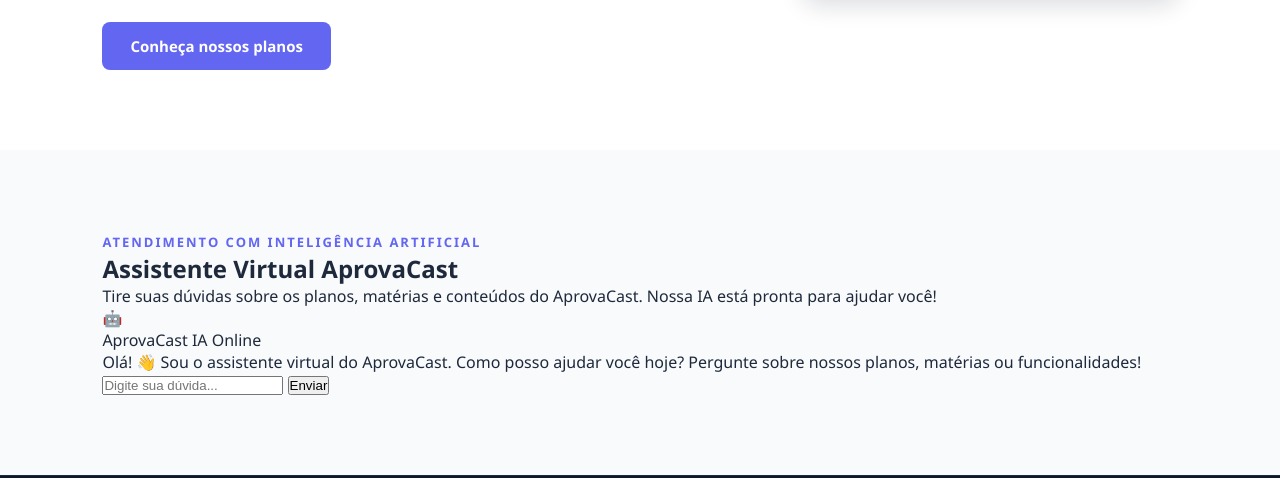
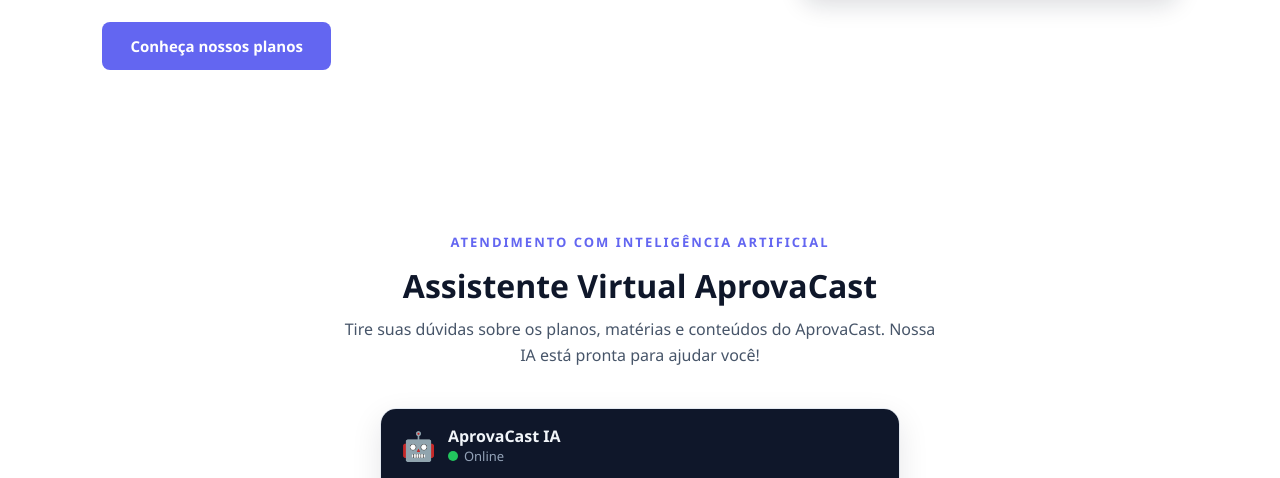
Before and after one commit to R4MBR4/landingPageAprovaCast, a plain HTML site: page index.html in a window 1280 px wide. Shown: the part 439-917 px from the top of the page. Drawn offline with Linux system fonts and the light colour scheme.

Commit message:
style: estiliza chatbot conforme identidade AprovaCast (Rilley)

```diff
--- a/style.css
+++ b/style.css
@@ -159,4 +159,137 @@ footer {
     padding: 30px;
     font-size: 14px;
     border-top: 1px solid #1e293b;
+}/* ========================================== */
+/* SEÇÃO: CHATBOT (ASSISTENTE VIRTUAL)        */
+/* ========================================== */
+.chatbot {
+    background-color: #ffffff;
+    text-align: center;
 }
+
+.chatbot-cabecalho {
+    margin-bottom: 40px;
+}
+
+.chatbot-cabecalho h2 {
+    font-size: 32px;
+    color: #0f172a;
+    margin: 12px 0 10px 0;
+}
+
+.chatbot-cabecalho p {
+    font-size: 16px;
+    color: #475569;
+    max-width: 600px;
+    margin: 0 auto;
+    line-height: 1.6;
+}
+
+.chat-card {
+    max-width: 520px;
+    margin: 0 auto;
+    background-color: #ffffff;
+    border-radius: 16px;
+    box-shadow: 0 10px 30px rgba(15, 23, 42, 0.1);
+    overflow: hidden;
+    border: 1px solid #e2e8f0;
+}
+
+.chat-topo {
+    background-color: #0f172a;
+    color: #ffffff;
+    padding: 16px 20px;
+    display: flex;
+    align-items: center;
+    gap: 12px;
+}
+
+.chat-avatar {
+    font-size: 28px;
+    line-height: 1;
+}
+
+.chat-info {
+    display: flex;
+    flex-direction: column;
+    align-items: flex-start;
+}
+
+.chat-nome {
+    font-weight: 700;
+    font-size: 16px;
+    color: #f1f5f9;
+}
+
+.chat-status {
+    font-size: 13px;
+    color: #94a3b8;
+    display: flex;
+    align-items: center;
+    gap: 6px;
+}
+
+.status-ponto {
+    width: 10px;
+    height: 10px;
+    background-color: #22c55e;
+    border-radius: 50%;
+    display: inline-block;
+}
+
+.chat-resposta {
+    padding: 20px;
+    min-height: 110px;
+    text-align: left;
+    color: #1e293b;
+    font-size: 15px;
+    line-height: 1.6;
+    background-color: #f8fafc;
+    border-bottom: 1px solid #e2e8f0;
+}
+
+.chat-entrada {
+    display: flex;
+    gap: 10px;
+    padding: 16px 20px;
+    background-color: #ffffff;
+}
+
+.chat-entrada input#mensagem {
+    flex: 1;
+    padding: 12px 14px;
+    border: 1px solid #cbd5e1;
+    border-radius: 8px;
+    font-size: 15px;
+    outline: none;
+    transition: border-color 0.2s ease;
+}
+
+.chat-entrada input#mensagem:focus {
+    border-color: #6366f1;
+}
+
+.chat-entrada button#enviarMensagem {
+    background-color: #6366f1;
+    color: #ffffff;
+    border: none;
+    padding: 12px 20px;
+    border-radius: 8px;
+    font-size: 15px;
+    font-weight: 700;
+    cursor: pointer;
+    transition: background-color 0.3s ease;
+}
+
+.chat-entrada button#enviarMensagem:hover {
+    background-color: #4f46e5;
+}
+
+@media (max-width: 600px) {
+    .chat-card {
+        max-width: 100%;
+    }
+    .chatbot-cabecalho h2 {
+        font-size: 26px;
+    }
+}
```
